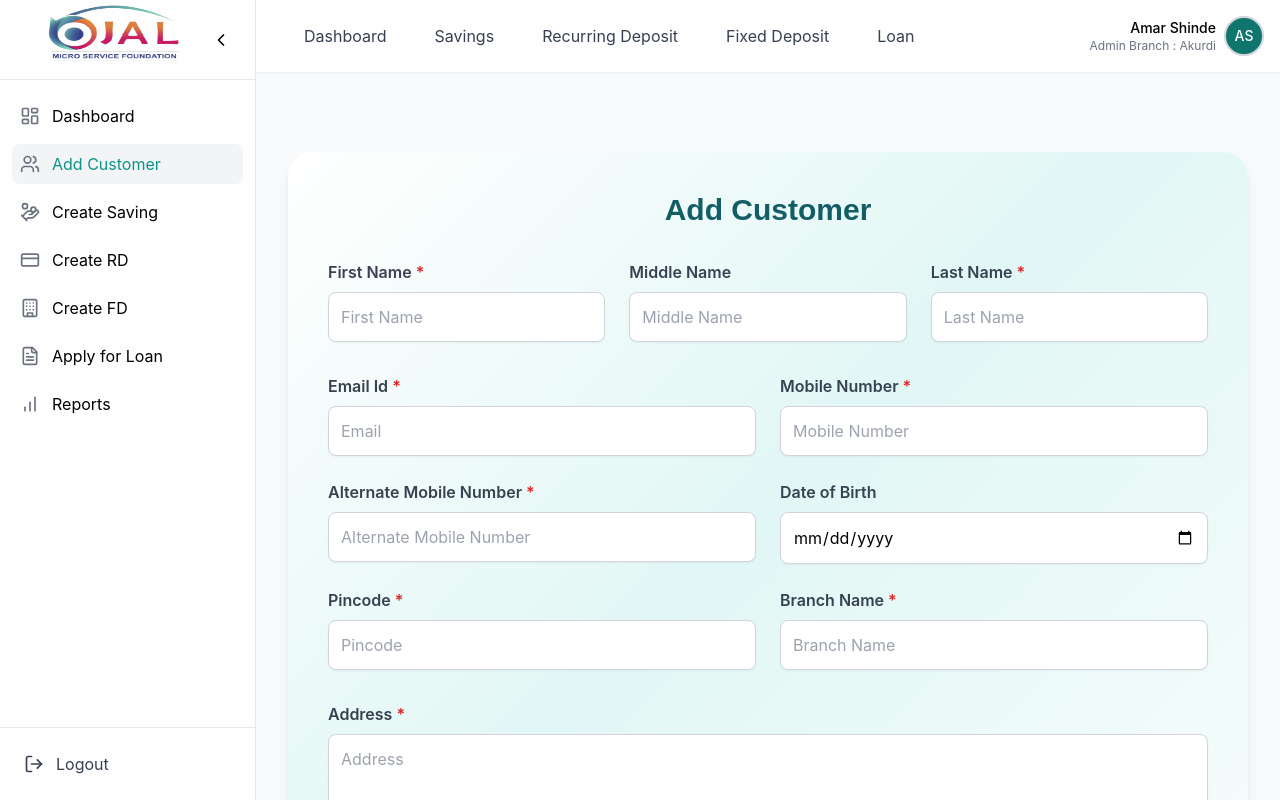
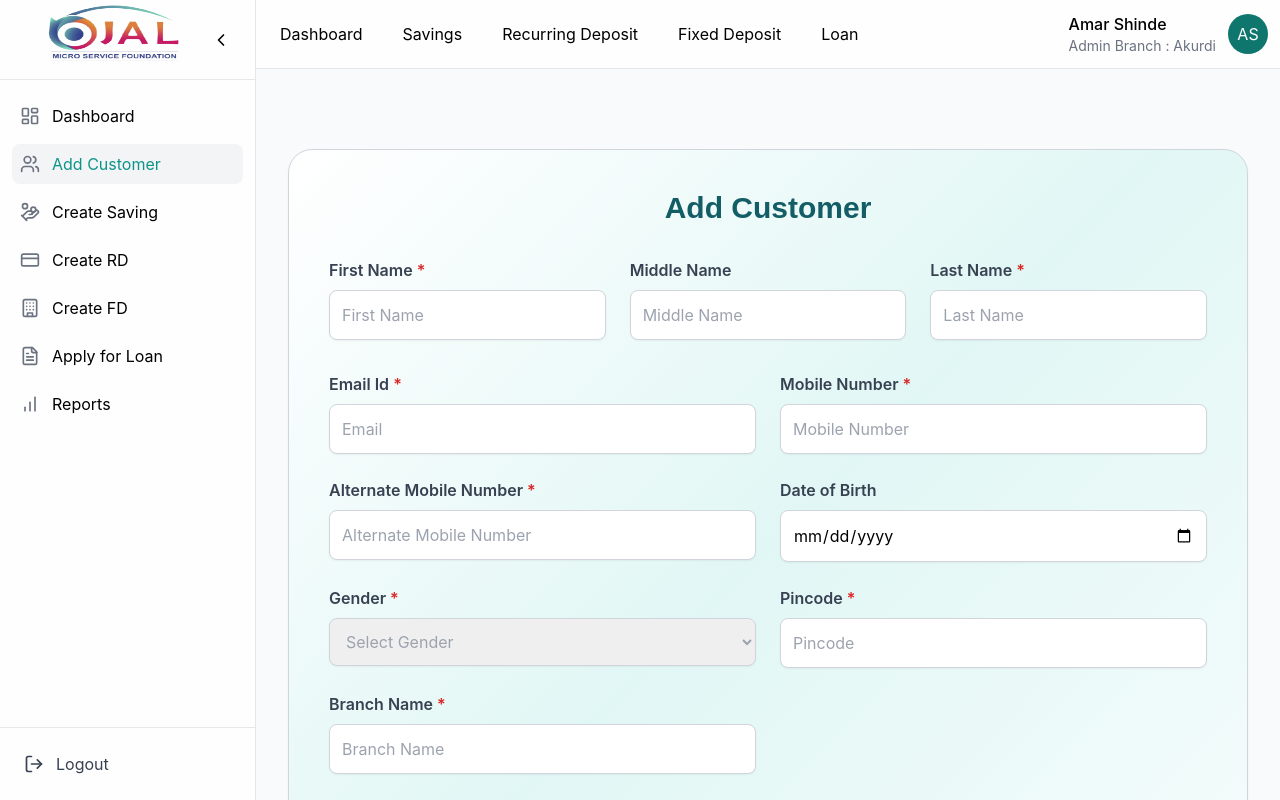
Before and after one commit to kunash-media/Ojal-finance-frontend, a React (Vite) app: page /add-customer in a window 1280 px wide. Built offline with nearby package versions, Linux system fonts and the light colour scheme.

Commit message:
navbar , routing added

```diff
--- a/src/components/Add-customer/AddCustomerForm.jsx
+++ b/src/components/Add-customer/AddCustomerForm.jsx
@@ -10,6 +10,7 @@ const AddCustomerForm = () => {
         altMobile: '',
         dob: '',
         address: '',
+        gender: '',
         pincode: '',
         branch: '',
         documents: {
@@ -85,7 +86,7 @@ const AddCustomerForm = () => {
     return (
         <div className="flex justify-center mt-16 mb-16 px-4ex px-4">
             {/* Card container with rounded corners and shadow */}
-            <div className=" rounded-3xl shadow-lg max-w-5xl w-full p-8 sm:p-10"
+            <div className=" rounded-3xl border border-gray-300 shadow-sm max-w-5xl w-full p-8 sm:p-10"
                 style={{
                     background: 'linear-gradient(135deg, #ffffff 0%, #E1F7F5 40%, #ffffff 100%)',
                 }}>
@@ -198,6 +199,29 @@ const AddCustomerForm = () => {
                         </label>
                         <label className="flex flex-col">
                             <span className="mb-2 font-semibold text-gray-700">
+                                Gender <span className="text-red-600">*</span>
+                            </span>
+                            <select
+                                name="gender"
+                                value={formData.gender}
+                                onChange={handleChange}
+                                className={`border border-gray-300 rounded-lg p-3 w-full shadow-sm transition focus:outline-none focus:ring-2 focus:ring-blue-500 ${formData.gender === '' ? 'text-gray-400' : 'text-gray-700'
+                                    }`}
+                                required
+                            >
+                                <option value="" disabled hidden>
+                                    Select Gender
+                                </option>
+                                <option value="Male">Male</option>
+                                <option value="Female">Female</option>
+                                <option value="Other">Other</option>
+                            </select>
+
+                        </label>
+
+
+                        <label className="flex flex-col">
+                            <span className="mb-2 font-semibold text-gray-700">
                                 Pincode <span className="text-red-600">*</span>
                             </span>
                             <input
--- a/src/components/Layout/Navbar.jsx
+++ b/src/components/Layout/Navbar.jsx
@@ -1,18 +1,14 @@
-import { Menu } from 'lucide-react';
-// import { IconButton, Switch } from '@mui/material';
-// import { Brightness4, Brightness7 } from '@mui/icons-material';
-// import { useDarkMode } from "../contextDarkMode/DarkModeContext";
+import { Link, useLocation } from 'react-router-dom';
 
-function Navbar({ toggleSidebar }) {
-
-    // const { darkMode, toggleDarkMode } = useDarkMode();
+function Navbar() {
+  const location = useLocation();
 
   const navItems = [
-    { name: 'Dashboard', id: 'dashboard' },
-    { name: 'Savings', id: 'savings' },
-    { name: 'Recurring Deposit', id: 'rd' },
-    { name: 'Fixed Deposit', id: 'fd' },
-    { name: 'Loan', id: 'loan' },
+    { name: 'Dashboard', id: 'dashboard', path: '/' },
+    { name: 'Savings', id: 'savings', path: '/create-saving' },
+    { name: 'Recurring Deposit', id: 'rd', path: '/create-rd' },
+    { name: 'Fixed Deposit', id: 'fd', path: '/create-fd' },
+    { name: 'Loan', id: 'loan', path: '/apply-loan' },
   ];
 
   const getInitials = (name) => {
@@ -23,65 +19,41 @@ function Navbar({ toggleSidebar }) {
   };
 
   return (
-    <header className="z-10 py-4 bg-white shadow-sm">
-      <div className="flex items-center justify-between px-4">
+    <nav className="bg-white shadow-sm p-3 border-b border-t-gray-300 flex justify-between items-center">
       {/* Left section: Menu button & nav items */}
-        <div className="flex items-center">
-          <button
-            onClick={toggleSidebar}
-            className="p-2 rounded-full text-gray-600 lg:hidden"
-          >
-            <Menu size={20} />
-          </button>
+      <div className="flex items-center space-x-4">
 
         {/* Desktop Navigation Menu */}
-          <nav className="hidden ml-6 lg:flex space-x-8">
+        <div className="hidden md:flex space-x-4">
           {navItems.map((item) => (
-              <a
+            <Link
               key={item.id}
-                href={`#${item.id}`}
-               className="text-gray-700 hover:text-teal-600 px-2 py-1"
+              to={item.path}
+              className={`px-3 py-2 rounded hover:bg-gray-100 ${location.pathname === item.path ? 'text-teal-600 font-sm' : ''}`}
             >
               {item.name}
-              </a>
+            </Link>
           ))}
-          </nav>
+        </div>
       </div>
 
       {/* Right section: Search, notifications, profile */}
       <div className="flex items-center space-x-4">
-
-           {/* Dark mode toggle */}
-          {/* <IconButton onClick={toggleDarkMode} color="inherit bg-white">
-            {darkMode ? <Brightness7 /> : <Brightness4 />}
-          </IconButton> */}
-
         {/* Profile dropdown */}
-          <div className="flex items-center">
-            <div className="mr-2 flex flex-col items-end">
-              <span className="font-medium text-sm">Amar Shinde</span>
-              <span className="text-xs text-gray-500">Admin Branch : Akurdi</span>
-            </div>
-            {/* <div className="h-10 w-10 rounded-full bg-gray-200 flex items-center justify-center overflow-hidden border-2 border-gray-300">
-              <img src="/api/placeholder/40/40" alt="User profile" className="h-full w-full object-cover" />
-            </div> */}
-
-            <div className="h-10 w-10 bg-teal-700 rounded-full flex items-center justify-center overflow-hidden border-2 border-gray-300"
-              // style={{ backgroundColor: '#55849E' }}
-              >
-              <span className="text-white font-medium text-sm">
-                {getInitials("Amar Shinde")}
-              </span>
+        <div className="relative">
+          <div className="flex items-center space-x-3">
+            <div className="hidden md:block">
+              <div className="font-medium">Amar Shinde</div>
+              <div className="text-sm text-gray-500">Admin Branch : Akurdi</div>
             </div>
 
-
-            {/* <button className="ml-1">
-              <MoreHorizontal size={16} className="text-gray-600" />
-            </button> */}
+            <div className="w-10 h-10 rounded-full bg-teal-700 flex items-center justify-center text-white">
+              {getInitials("Amar Shinde")}
             </div>
           </div>
         </div>
-    </header>
+      </div>
+    </nav>
   );
 }
 
--- a/src/components/Login-SignUp/SignUp.jsx
+++ b/src/components/Login-SignUp/SignUp.jsx
@@ -12,6 +12,7 @@ function SignUp() {
     const [fullName, setFullName] = useState('');
     const [username, setUsername] = useState('');
     const [email, setEmail] = useState('');
+    const [gender, setGender] = useState('');
     const [phone, setPhone] = useState('');
     const [password, setPassword] = useState('');
     const [confirmPassword, setConfirmPassword] = useState('');
@@ -34,6 +35,10 @@ function SignUp() {
             case 'email':
                 if (!value.includes('@')) error = 'Enter a valid email address.';
                 break;
+            case 'gender':
+                if (!value) error = 'Please select a gender.';
+                break;
+
             case 'phone':
                 if (!/^\d{10}$/.test(value)) error = 'Phone must be 10 digits.';
                 break;
@@ -92,6 +97,7 @@ function SignUp() {
         if (!fullName.trim()) newErrors.fullName = 'Full name is required.';
         if (!username.trim()) newErrors.username = 'Username is required.';
         if (!email.includes('@')) newErrors.email = 'Enter a valid email address.';
+        if (!gender) newErrors.gender = 'Please select a gender.';
         if (!/^\d{10}$/.test(phone)) newErrors.phone = 'Phone must be 10 digits.';
         const passwordRegex = /^(?=.*[A-Za-z])(?=.*\d)(?=.*[@$!%*#?&])[A-Za-z\d@$!%*#?&]{8,}$/;
         if (!passwordRegex.test(password))
@@ -110,7 +116,7 @@ function SignUp() {
             const response = await fetch('https://your-backend-api.com/signup', {
                 method: 'POST',
                 headers: { 'Content-Type': 'application/json' },
-                body: JSON.stringify({ fullName, username, email, phone, password, confirmPassword }),
+                body: JSON.stringify({ fullName, username, email, phone, gender, password, confirmPassword }),
             });
 
             const data = await response.json();
@@ -148,6 +154,7 @@ function SignUp() {
                             value={fullName}
                             onChange={handleFullNameChange}
                             required
+                            placeholder="Enter Your Name"
                         />
                         {errors.fullName && <p className="text-sm text-red-500 mt-1">{errors.fullName}</p>}
                     </div>
@@ -177,6 +184,30 @@ function SignUp() {
                         />
                         {errors.email && <p className="text-sm text-red-500 mt-1">{errors.email}</p>}
                     </div>
+
+                    <div>
+                        <label className="block text-sm font-semibold mb-1 text-gray-700">
+                            Gender <span className="text-red-500">*</span>
+                        </label>
+                        <select
+                            value={gender}
+                            onChange={(e) => {
+                                setGender(e.target.value);
+                                validateField('gender', e.target.value);
+                            }}
+                            onBlur={(e) => validateField('gender', e.target.value)}
+                            className="w-full border border-gray-300 rounded-lg px-3 py-2 focus:outline-none focus:ring focus:ring-blue-300"
+                            required
+                        >
+                            <option value="">Select Gender</option>
+                            <option value="Male">Male</option>
+                            <option value="Female">Female</option>
+                            <option value="Other">Other</option>
+                        </select>
+
+                        {errors.gender && <p className="text-sm text-red-500 mt-1">{errors.gender}</p>}
+                    </div>
+
 
                     <div>
                         <label className="block text-sm font-semibold mb-1 text-gray-700">
@@ -244,7 +275,7 @@ function SignUp() {
 
                         <div className="text-center text-md mt-4">
                             Already have an account?{' '}
-                            <button type="button" className="text-[#219C90] hover:underline" onClick={() => navigate('/')}>
+                            <button type="button" className="text-[#219C90] hover:underline" onClick={() => navigate('/login')}>
                                 Login
                             </button>
                         </div>
--- a/src/components/Saving/CreateSaving.jsx
+++ b/src/components/Saving/CreateSaving.jsx
@@ -200,13 +200,13 @@ function CreateSaving() {
             ) : (
               filteredUsers.map((user) => (
                 <tr key={user.id} className="hover:bg-gray-50">
-                  <td className="py-3 px-4 border-b">{user.id}</td>
-                  <td className="py-3 px-4 border-b">{user.name}</td>
-                  <td className="py-3 px-4 border-b">{user.mobile}</td>
-                  <td className="py-3 px-4 border-b">{user.address}</td>
-                  <td className="py-3 px-4 border-b">{user.email}</td>
-                  <td className="py-3 px-4 border-b">{user.date}</td>
-                  <td className="py-3 px-4 border-b text-center">
+                  <td className="py-3 px-3 border-b">{user.id}</td>
+                  <td className="py-3 px-3 border-b">{user.name}</td>
+                  <td className="py-3 px-3 border-b">{user.mobile}</td>
+                  <td className="py-3 px-3 border-b">{user.address}</td>
+                  <td className="py-3 px-3 border-b">{user.email}</td>
+                  <td className="py-3 px-3 border-b">{user.date}</td>
+                  <td className="py-3 px-3 border-b text-center">
                     <button
                       className="bg-teal-600 text-white px-3 py-1 rounded hover:bg-teal-700 transition-colors"
                       onClick={() => handleAddSaving(user.id)}
```
Also changed, not shown: src/components/Login-SignUp/SignUp.css (added). Lines whose indentation alone changed are shown as unchanged.
